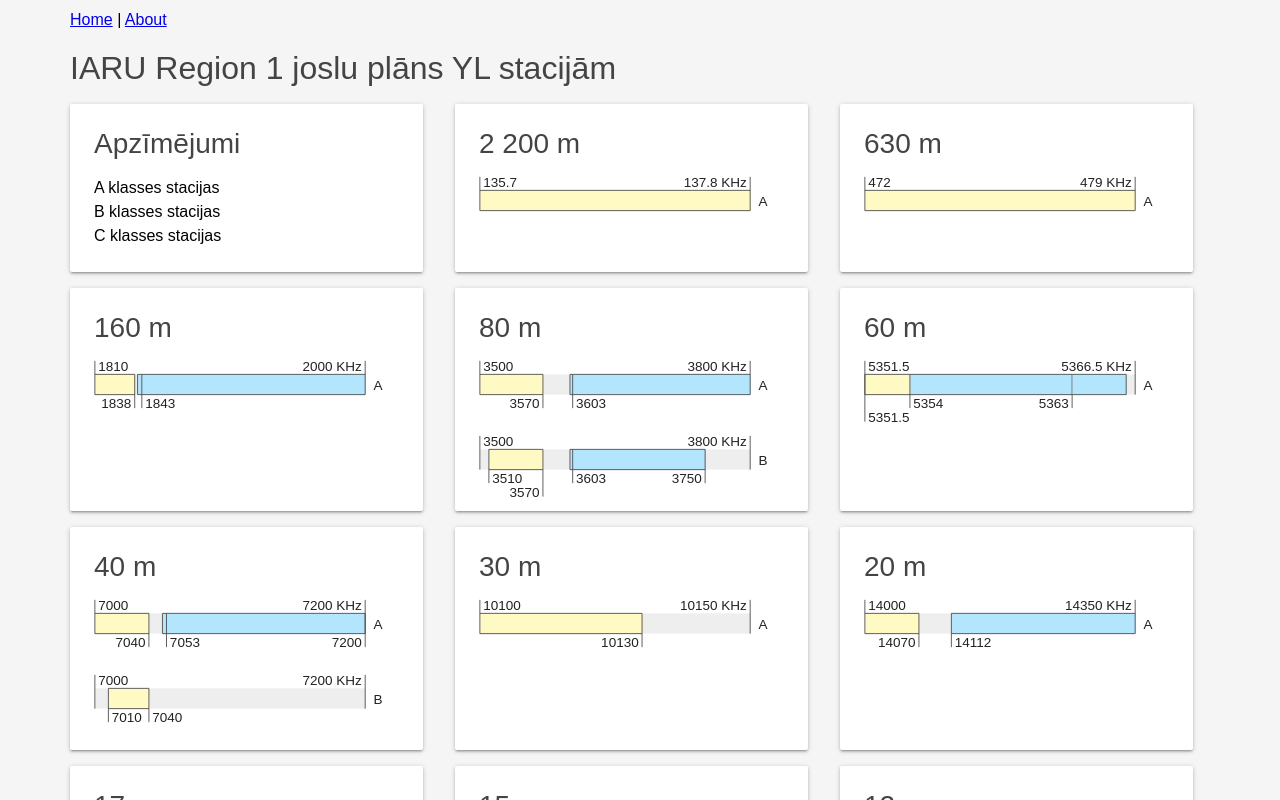
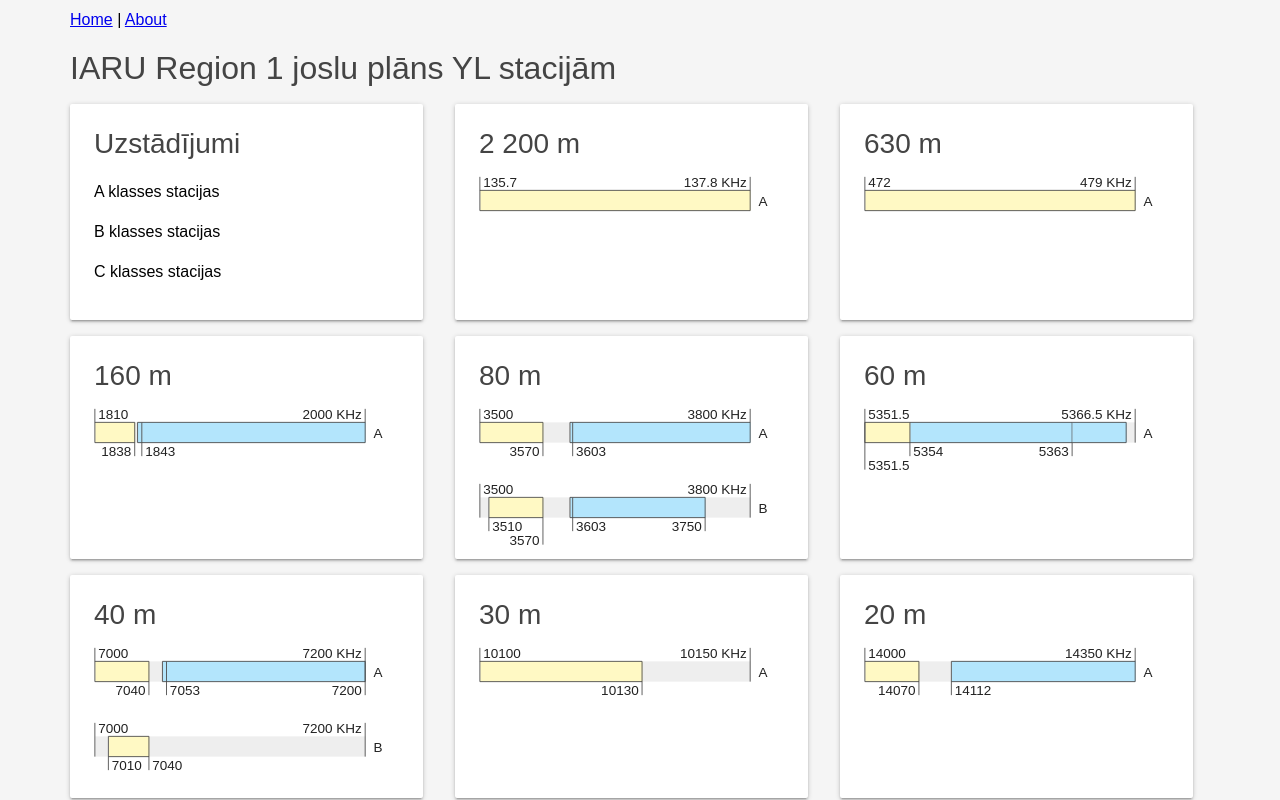
Before and after one commit to digami-inc/yl-bandplan, a Vue app: page / in a window 1280 px wide. Shown: the top 800 px of the page. Built offline with nearby package versions, Linux system fonts and the light colour scheme.

Commit message:
forgot to commit

```diff
--- a/package.json
+++ b/package.json
@@ -1,5 +1,5 @@
 {
-  "name": "hamapp2",
+  "name": "hamapp",
   "version": "0.1.0",
   "private": true,
   "scripts": {
--- a/src/views/Home.vue
+++ b/src/views/Home.vue
@@ -5,11 +5,13 @@
       <div class="col">
         <div class="card">
           <div class="card-content">
-            <h2>Apzīmējumi</h2>
+            <h2>Uzstādījumi</h2>
             <div
               v-for="(privilege, id) in privileges"
               :key="privilege.name"
-              @click="$store.commit(privilege.active ? 'deactivatePrivilege' : 'activatePrivilege', id)">
+              @click="$store.commit(privilege.active ? 'deactivatePrivilege' : 'activatePrivilege', id)"
+              class="menu"
+              :class="{active: privilege.active}">
               {{ privilege.description }}
             </div>
           </div>
@@ -21,6 +23,17 @@
     </div>
   </div>
 </template>
+
+<style>
+.menu {
+  margin: 8px -8px;
+  padding: 4px 8px;
+  color: #9e9e9e;
+}
+.menu.active {
+  color: #000;
+}
+</style>
 
 <script>
 import { mapState } from 'vuex'
```
